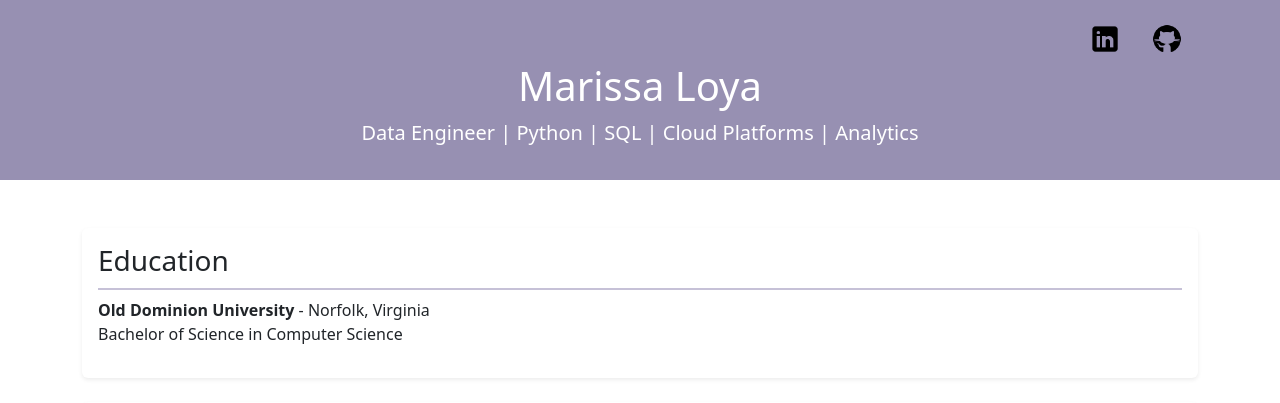
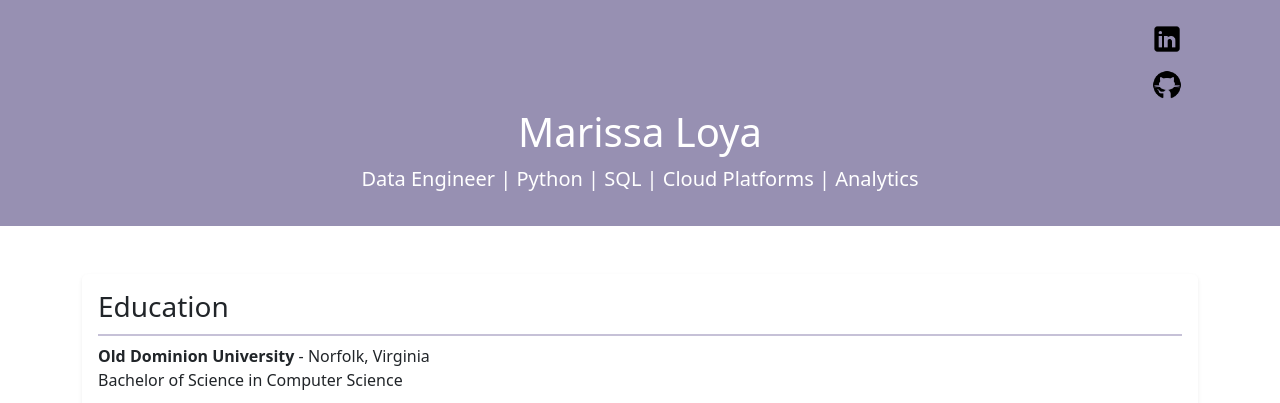
Before and after one commit to mloya1105/resume-website, a Flask app: page / in a window 1280 px wide. Shown: the top 403 px of the page. Run offline with Flask 3, Linux system fonts and the light colour scheme.

Commit message:
icon spacing

```diff
--- a/templates/index.html
+++ b/templates/index.html
@@ -23,8 +23,6 @@
                     <a class="nav-link" href="https://www.linkedin.com/in/marissaloya/" target="_blank">
                         <img src="{{ url_for('static', filename='assets/linkedin_logo.png') }}" alt="LinkedIn" width="30" height="30">
                     </a>
-                </li>
-                <li class="nav-item">
                     <a class="nav-link" href="https://github.com/mloya1105" target="_blank">
                         <img src="{{ url_for('static', filename='assets/github_logo.png') }}" alt="GitHub" width="30" height="30">
                     </a>
```
